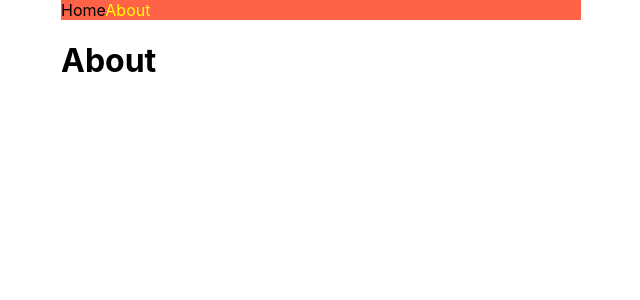
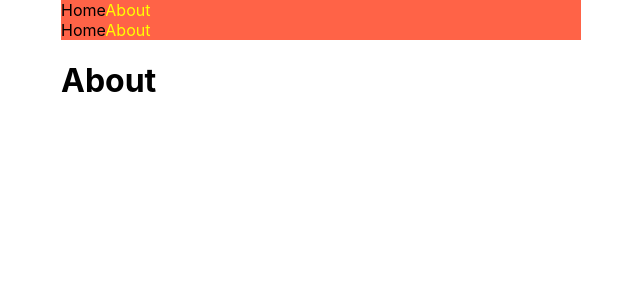
Before and after one commit to d0lbangi/nextjs-intro, a Next.js app: page /about in a window 1280 px wide. Shown: the top 300 px of the page, without its empty margins (319-959 px from the left). Built offline with nearby package versions, Linux system fonts and the light colour scheme.

Commit message:
Patterns

```diff
--- /dev/null
+++ b/components/Layout.js
@@ -0,0 +1,10 @@
+import NavBar from "./NavBar";
+
+export default function Layout({ children }) {
+  return (
+    <>
+      <NavBar />
+      <div>{children}</div>
+    </>
+  );
+}
--- /dev/null
+++ b/components/Seo.js
@@ -0,0 +1,9 @@
+import Head from "next/head";
+
+export default function Seo({ title }) {
+  return (
+    <Head>
+      <title>{title} | Next Movies</title>
+    </Head>
+  );
+}
--- a/pages/_app.js
+++ b/pages/_app.js
@@ -1,11 +1,14 @@
 import NavBar from "../components/NavBar";
+import Layout from "../components/Layout";
 import "../styles/globals.css";
 
 export default function MyApp({ Component, pageProps }) {
   return (
     <>
       <NavBar />
-      <Component {...pageProps} />
+      <Layout>
+        <Component {...pageProps} />
+      </Layout>
     </>
   );
 }
--- a/pages/about.js
+++ b/pages/about.js
@@ -1,8 +1,9 @@
-import NavBar from "../components/NavBar";
+import Seo from "../components/Seo";
 
 export default function Potato() {
   return (
     <div>
+      <Seo title="About" />
       <h1>About</h1>
     </div>
   );
```
Also changed, not shown: pages/index.js (+3 -5 lines).
